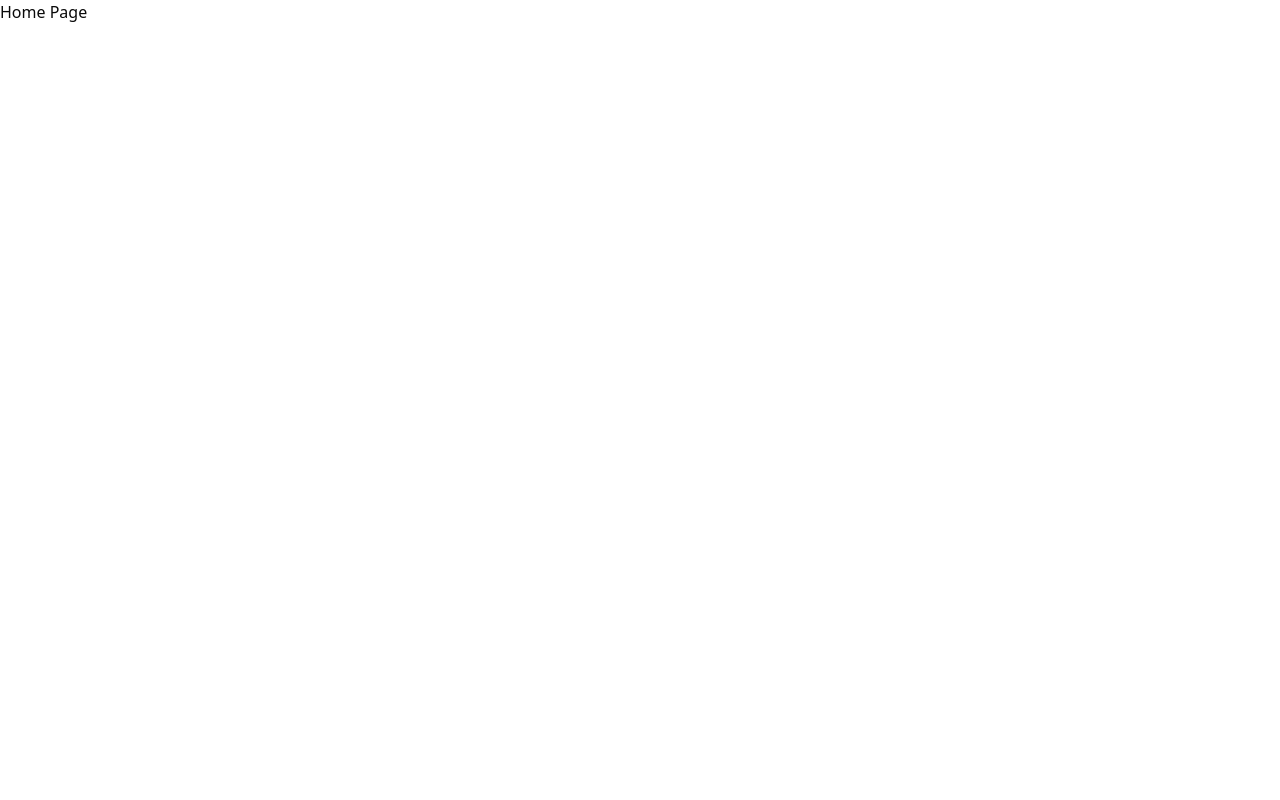
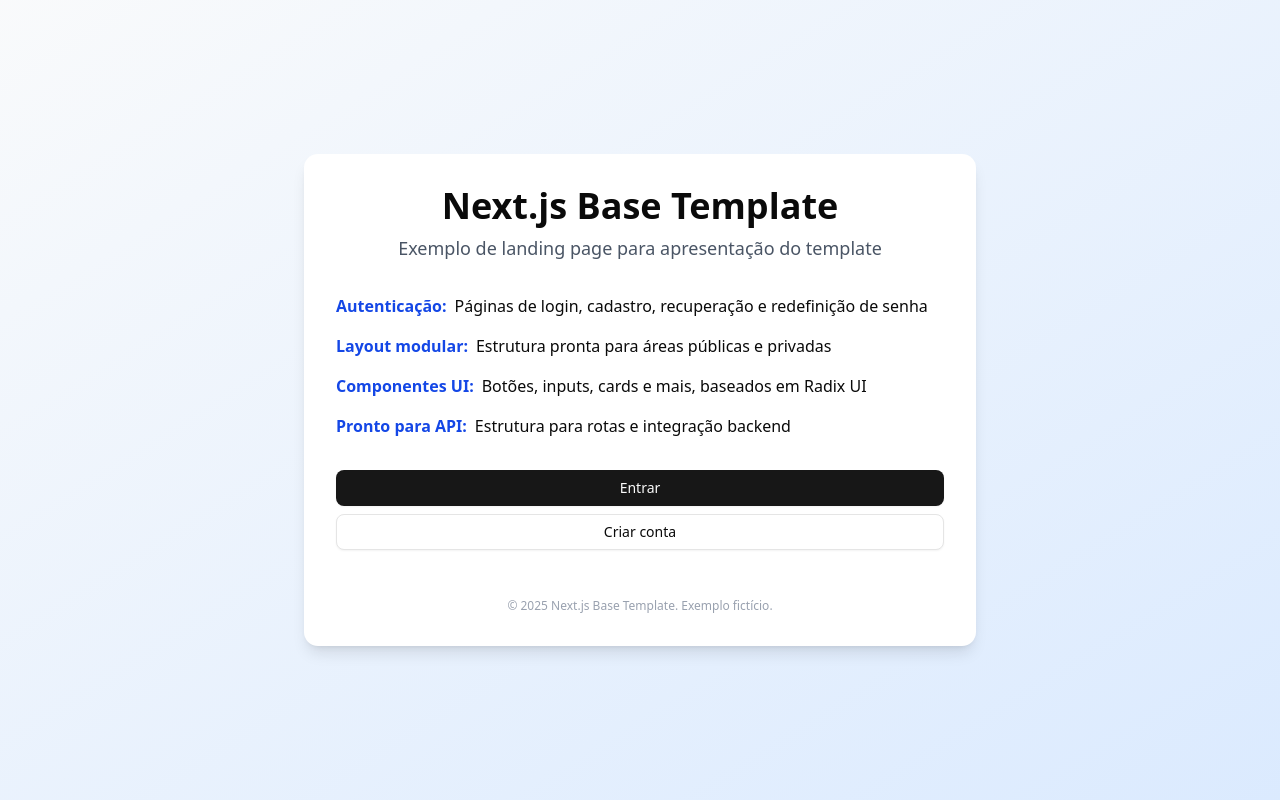
Before and after one commit to agencia-foliveira/nextjs-base, a Next.js app: page / in a window 1280 px wide. Built offline with nearby package versions, Linux system fonts and the light colour scheme.

Commit message:
feat(home): create landing page with authentication options and UI components

```diff
--- a/src/app/page.tsx
+++ b/src/app/page.tsx
@@ -1,3 +1,46 @@
+import Link from 'next/link';
+import { Button } from '@/components/ui/button';
+
 export default function HomePage() {
-  return <div>Home Page</div>;
+  return (
+    <main className="min-h-screen bg-gradient-to-br from-gray-50 to-blue-100 flex flex-col items-center justify-center px-4">
+      <section className="max-w-2xl w-full bg-white rounded-xl shadow-lg p-8 flex flex-col gap-8">
+        <header className="text-center">
+          <h1 className="text-4xl font-bold mb-2">Next.js Base Template</h1>
+          <p className="text-lg text-gray-600">
+            Exemplo de landing page para apresentação do template
+          </p>
+        </header>
+        <ul className="space-y-4">
+          <li className="flex items-center gap-2">
+            <span className="font-semibold text-blue-700">Autenticação:</span>
+            <span>Páginas de login, cadastro, recuperação e redefinição de senha</span>
+          </li>
+          <li className="flex items-center gap-2">
+            <span className="font-semibold text-blue-700">Layout modular:</span>
+            <span>Estrutura pronta para áreas públicas e privadas</span>
+          </li>
+          <li className="flex items-center gap-2">
+            <span className="font-semibold text-blue-700">Componentes UI:</span>
+            <span>Botões, inputs, cards e mais, baseados em Radix UI</span>
+          </li>
+          <li className="flex items-center gap-2">
+            <span className="font-semibold text-blue-700">Pronto para API:</span>
+            <span>Estrutura para rotas e integração backend</span>
+          </li>
+        </ul>
+        <div className="flex flex-col gap-2 items-center">
+          <Button asChild className="w-full">
+            <Link href="/sign-in">Entrar</Link>
+          </Button>
+          <Button asChild variant="outline" className="w-full">
+            <Link href="/sign-up">Criar conta</Link>
+          </Button>
+        </div>
+        <footer className="text-center text-xs text-gray-400 mt-4">
+          &copy; {new Date().getFullYear()} Next.js Base Template. Exemplo fictício.
+        </footer>
+      </section>
+    </main>
+  );
 }
```
